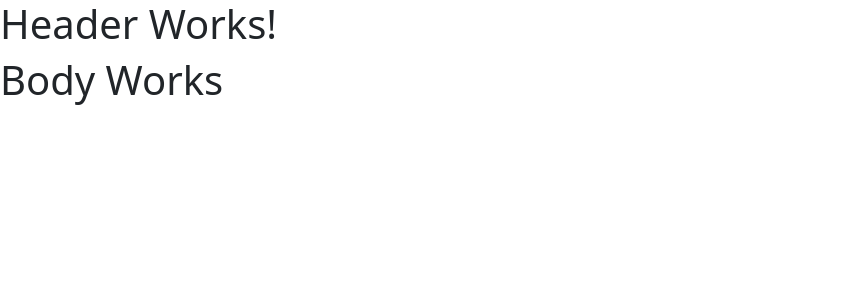
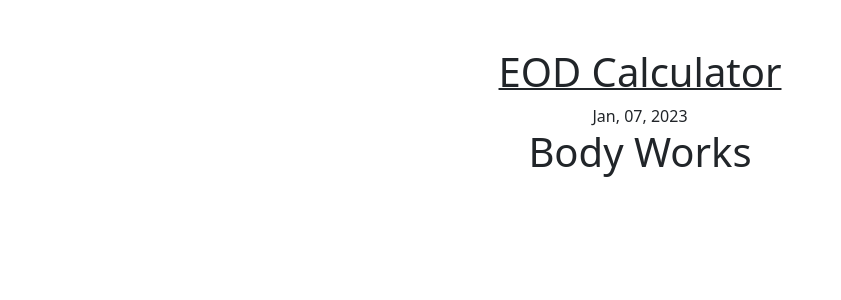
Before and after one commit to threnody5/end-of-day-calculator-react, a React (Create React App) app: page / in a window 1280 px wide. Shown: the top 300 px of the page, without its empty margins (0-841 px from the left). Built offline with nearby package versions, Linux system fonts and the light colour scheme.

Commit message:
add date functionality to Header component

```diff
--- a/src/components/Header/Header.jsx
+++ b/src/components/Header/Header.jsx
@@ -1,9 +1,48 @@
 /** @format */
 
+// import Date from '../Date/Date';
+
+import 'bootstrap/dist/css/bootstrap.css';
+import './Header.css';
+
 export default function Header() {
+
+  const monthName = [
+    'Jan',
+    'Feb',
+    'Mar',
+    'Apr',
+    'May',
+    'Jun',
+    'Jul',
+    'Aug',
+    'Sep',
+    'Oct',
+    'Nov',
+    'Dec',
+  ];
+
+  const date = new Date();
+
+  const year = date.getFullYear();
+  const month = date.getMonth();
+  let day = date.getDate();
+
+  if (day < 10) {
+    day = '0' + day;
+  }
+
+  const currentMonth = monthName[month];
+
   return (
-    <div>
-      <h1>Header Works!</h1>
+    <div className='header-container pt-5'>
+      <div>
+        <h1 className='header-title'>EOD Calculator</h1>
+      </div>
+      <div>
+        {/* <Date /> */}
+        {currentMonth}, {day}, {year}
+      </div>
     </div>
   );
 }
```
